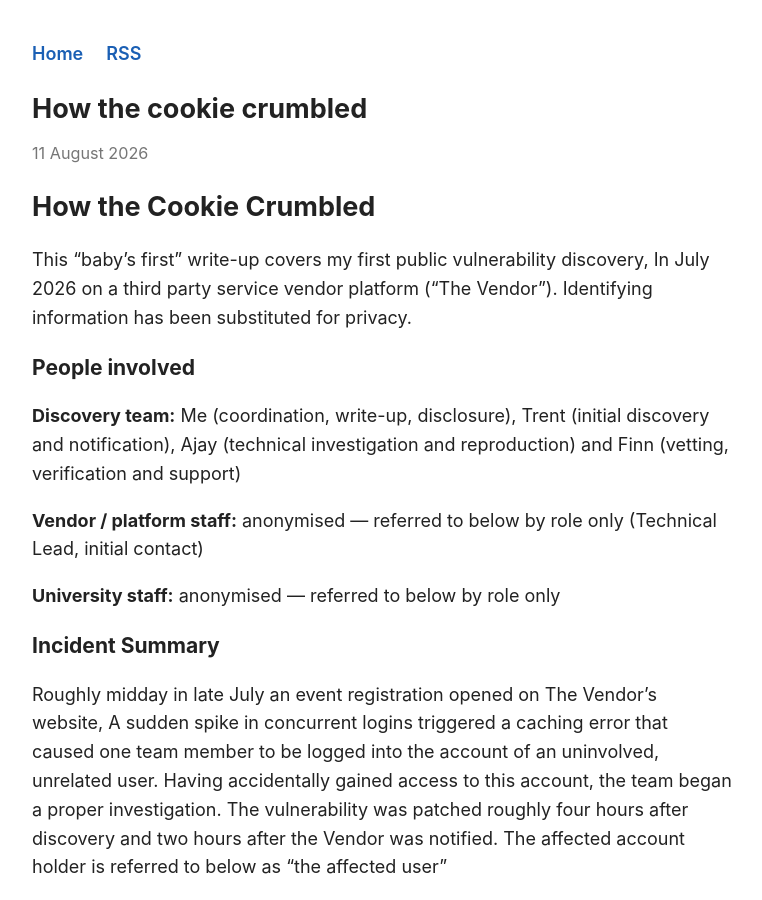
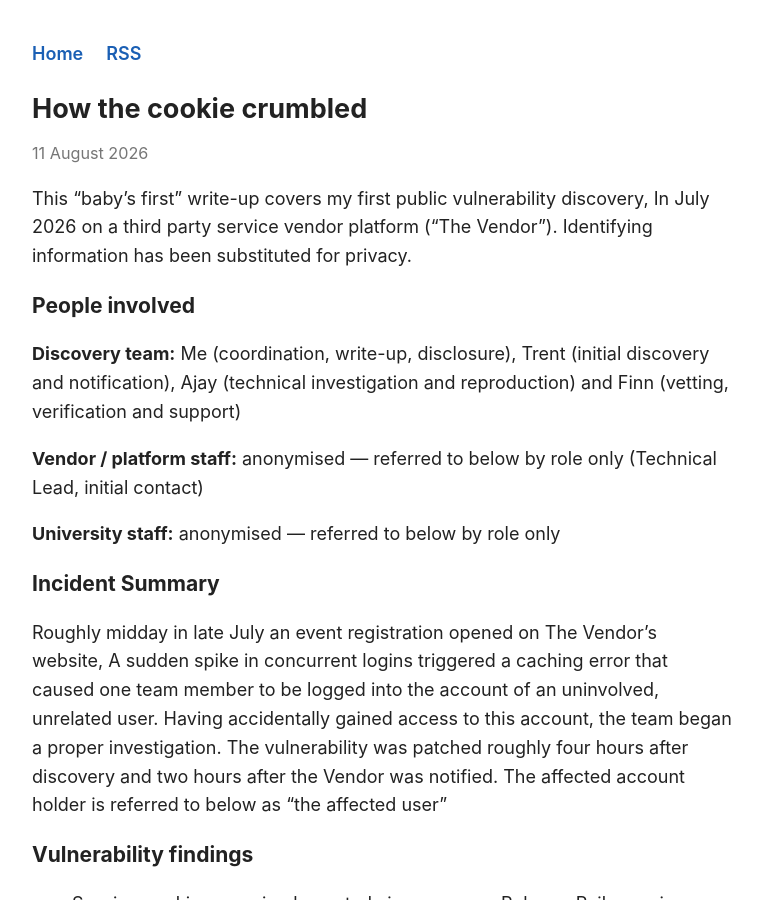
Before and after one commit to benvandw/benvandw.github.io, a Jekyll site: the page built from _posts/2026-08-11-How the Cookie Crumbled.md, in a window 1280 px wide and 900 px high. Shown: the whole window, without its empty margins (258-1020 px from the left). Built offline with Jekyll 4.4.1, drawn with Linux system fonts in a browser that asks for light colours.

Commit message:
Remove title from vulnerability write-up
Removed the title from the vulnerability write-up.

```diff
--- a/_posts/2026-08-11-How the Cookie Crumbled.md
+++ b/_posts/2026-08-11-How the Cookie Crumbled.md
@@ -1,5 +1,3 @@
-# How the Cookie Crumbled
-
 This "baby's first" write-up covers my first public vulnerability discovery,
 In July 2026 on a third party service vendor platform ("The Vendor").
 Identifying information has been substituted for privacy.
```
